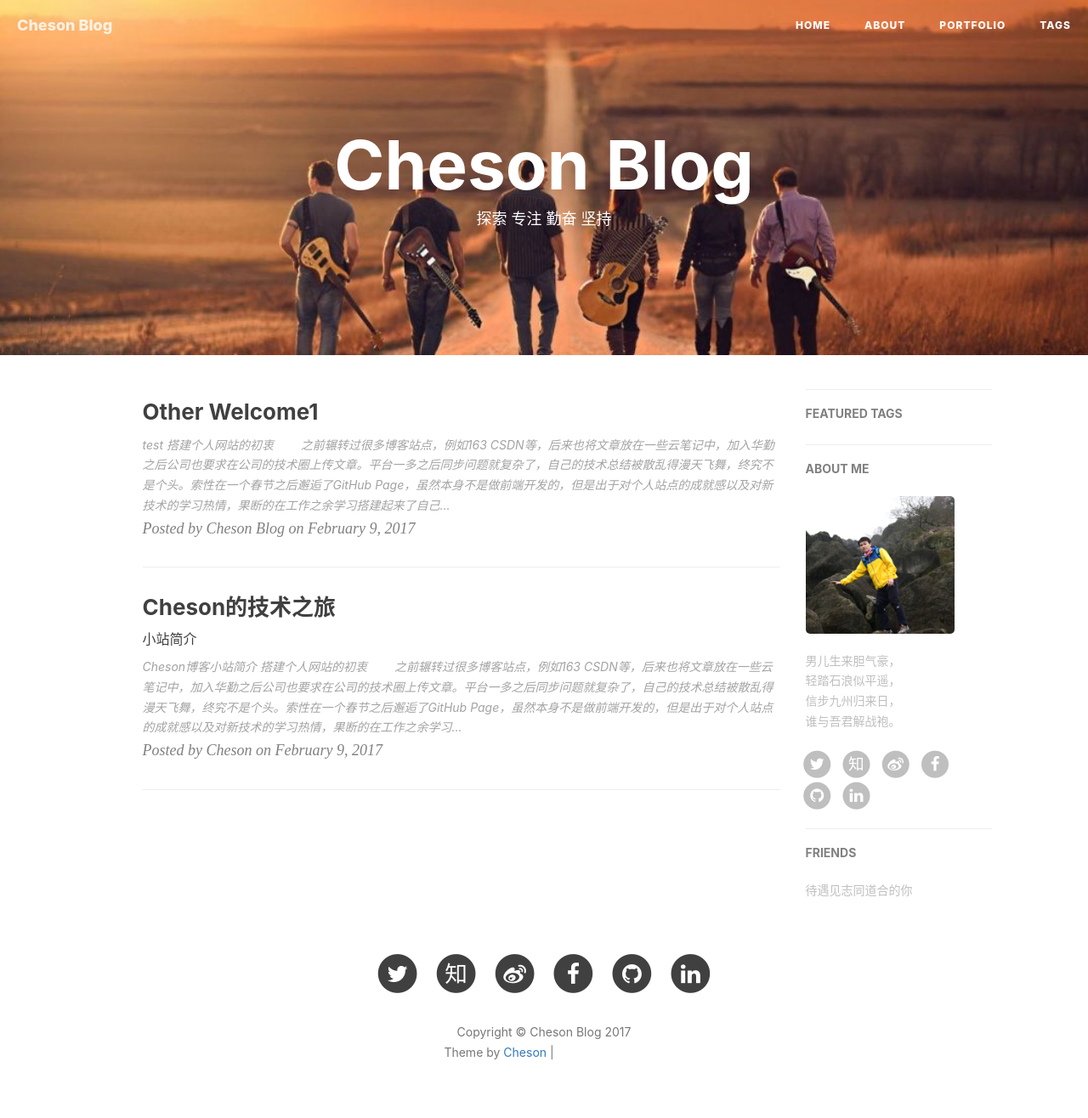
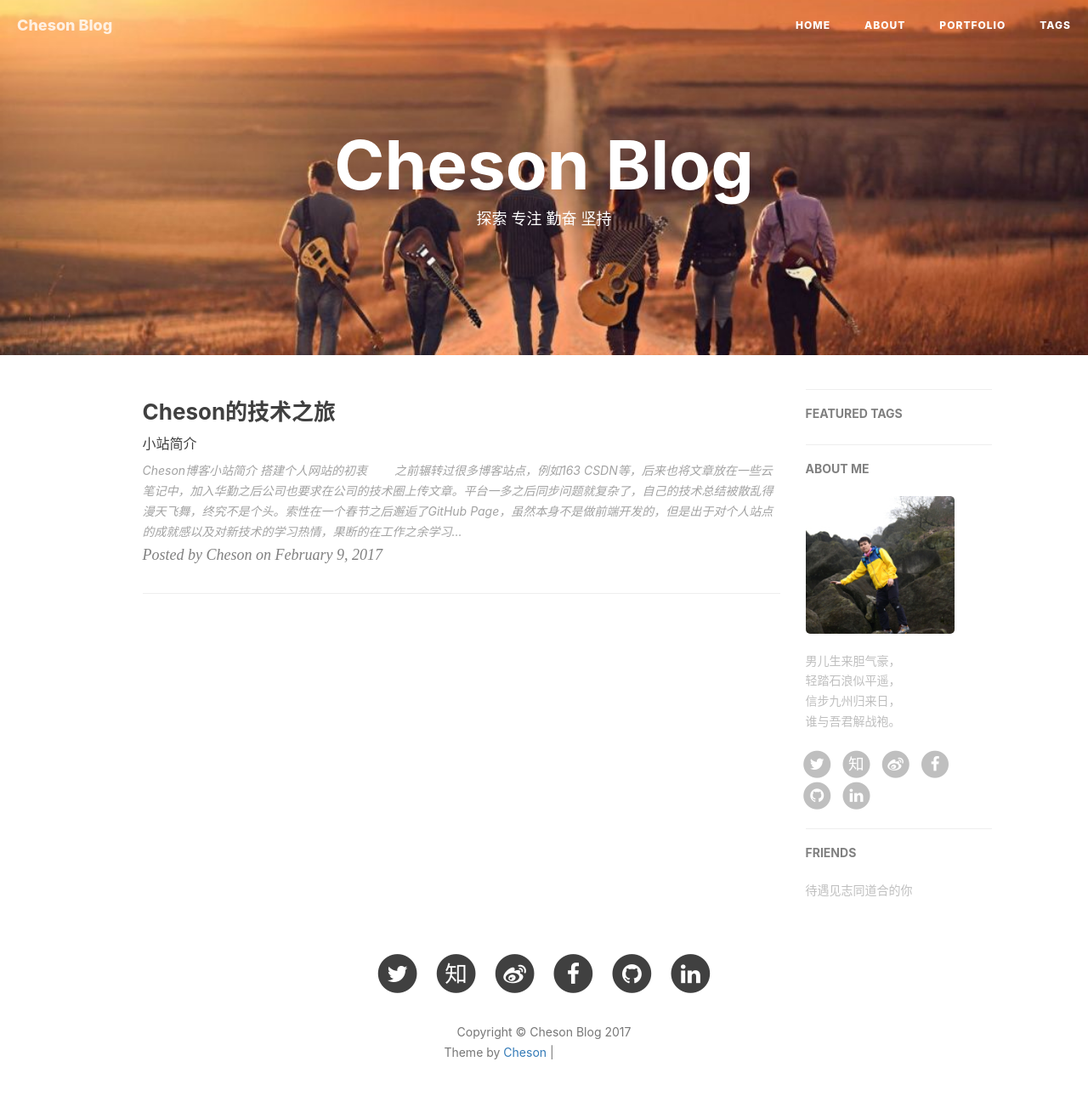
Before and after one commit to chendongqi/blog, a Jekyll site: the page built from index.html, in a window 1280 px wide. Shown: the whole page at 85% size. Built offline with Jekyll 4.4.1, drawn with Linux system fonts in a browser that asks for light colours; nearby versions of some CDN libraries; the list of posts is cut into pages by our own code; comment, search, counter and statistics services are not loaded; grey boxes are pictures that could not be loaded.

Commit message:
restore some modify

```diff
--- a/_config.yml
+++ b/_config.yml
@@ -41,9 +41,9 @@
 # replace redcarpet to kramdown,
 # although redcarpet can auto highlight code, the lack of header-id make the catalog impossible, so I switch to kramdown
 # document: http://jekyllrb.com/docs/configuration/#kramdown
-#markdown: kramdown
-#kramdown:
-#  input: GFM                            # use Github Flavored Markdown !important
+markdown: kramdown
+kramdown:
+  input: GFM                            # use Github Flavored Markdown !important
 
 
 
--- a/_posts/2017-02-09-other-welcome1.md
+++ /dev/null
@@ -1,5 +0,0 @@
-
-
-# test #
-## 搭建个人网站的初衷 ##
-&emsp;&emsp;之前辗转过很多博客站点，例如163 CSDN等，后来也将文章放在一些云笔记中，加入华勤之后公司也要求在公司的技术圈上传文章。平台一多之后同步问题就复杂了，自己的技术总结被散乱得漫天飞舞，终究不是个头。索性在一个春节之后邂逅了GitHub Page，虽然本身不是做前端开发的，但是出于对个人站点的成就感以及对新技术的学习热情，果断的在工作之余学习搭建起来了自己的博客站点，同时也是也是为自己摸爬滚打好不容易写就的一些个人感悟和心得谋得一处安身地。
```
